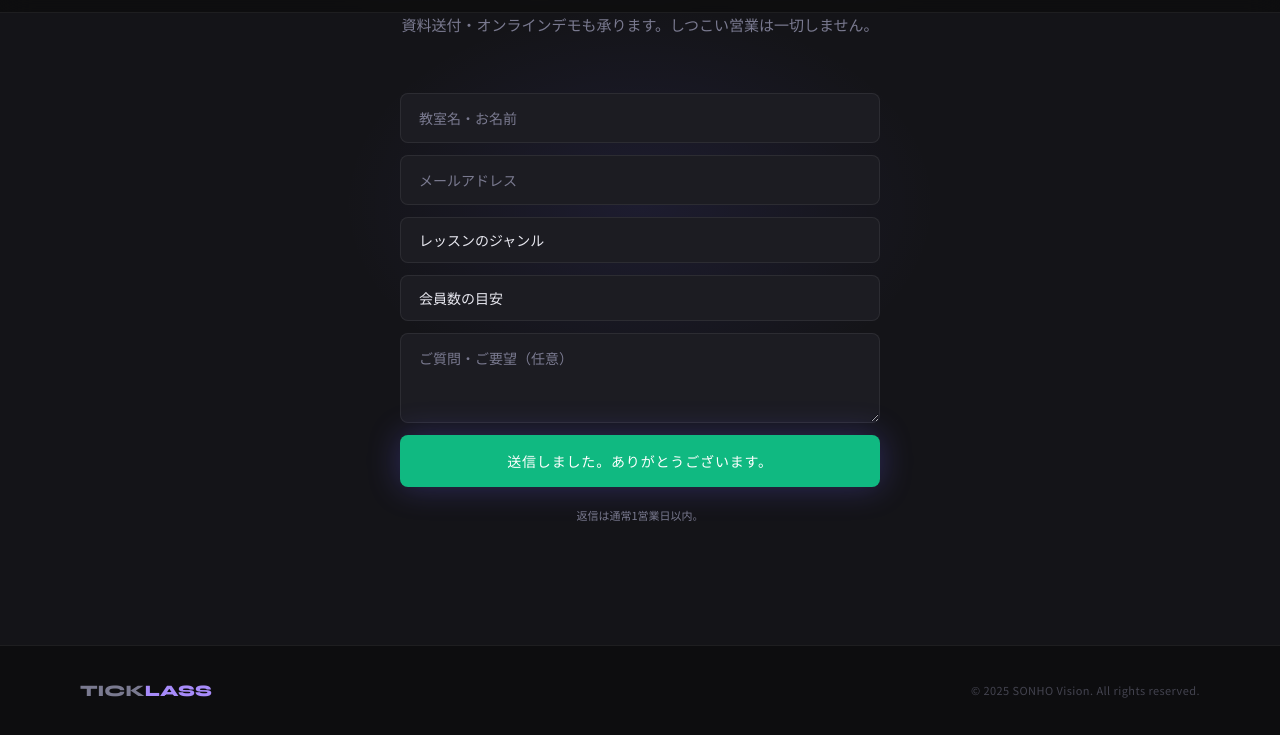
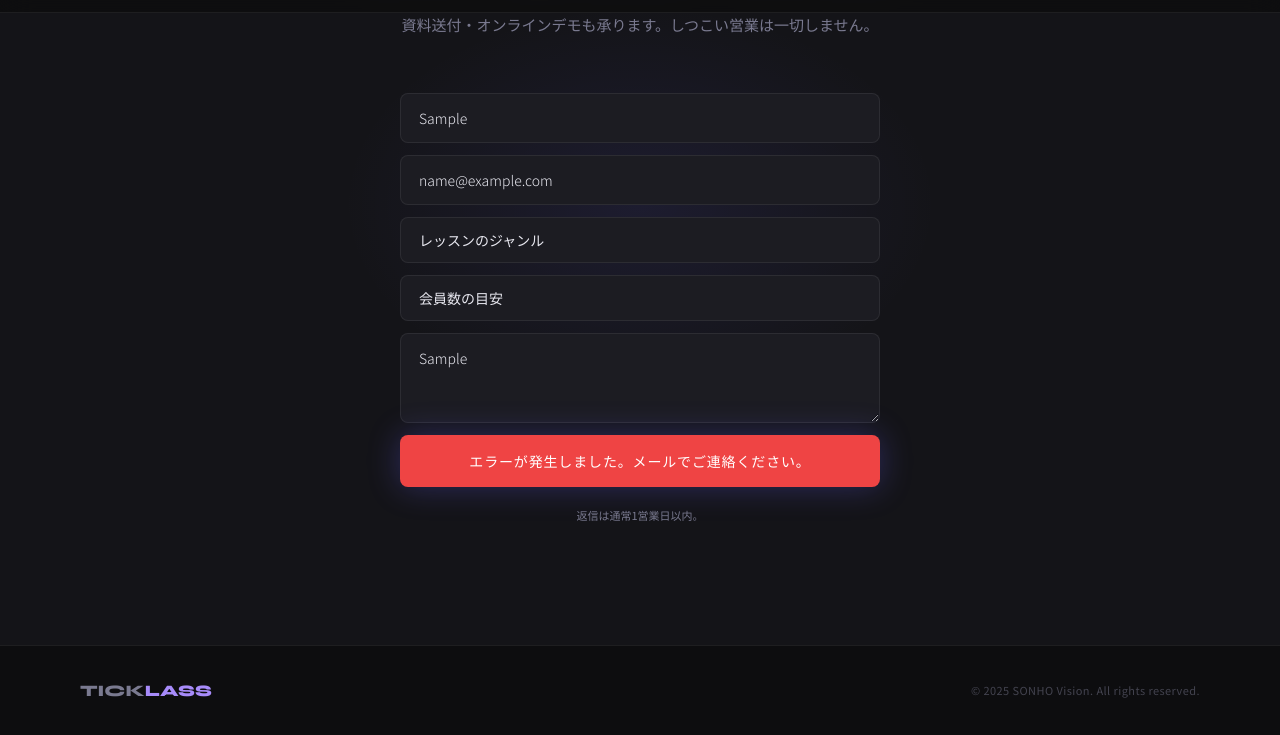
Before and after one commit to sonhovision/ticklass-lp, a plain HTML site: page index.html in a window 1280 px wide. Both pictures are taken after typing "Sample", "name@example.com", "Sample" into the empty fields and a click on the button "無料相談を申し込む →". Shown: the part 4392-5127 px from the top of the page. Drawn offline with Linux system fonts and the light colour scheme; no server answers.

Commit message:
Update index.html

```diff
--- a/index.html
+++ b/index.html
@@ -501,24 +501,39 @@ footer{background:var(--bg);border-top:1px solid var(--border);padding:32px 80px
 </footer>
 
 <script>
-function handleSubmit(e){
+const GAS_URL = "https://script.google.com/macros/s/AKfycbxJOnbSagpmTWR-atgY3-PIMWtQ9MCjiJ0B6RtBbQNbhP-AZzHcDYi6JhWC8M3I-MeG/exec";
+
+function handleSubmit(e) {
   e.preventDefault();
-  const btn=e.target.querySelector('.cta-submit');
-  btn.textContent='送信しました。ありがとうございます。';
-  btn.style.background='#10b981';
-  btn.disabled=true;
-  e.target.reset();
+  const btn = e.target.querySelector('.cta-submit');
+  const inputs = e.target.querySelectorAll('input, select, textarea');
+
+  btn.textContent = '送信中...';
+  btn.disabled = true;
+
+  const data = {
+    name:    inputs[0].value,
+    email:   inputs[1].value,
+    genre:   inputs[2].value,
+    members: inputs[3].value,
+    message: inputs[4].value,
+  };
+
+  fetch(GAS_URL, {
+    method: 'POST',
+    body: JSON.stringify(data),
+  })
+  .then(() => {
+    btn.textContent = '送信しました。ありがとうございます。';
+    btn.style.background = '#10b981';
+    e.target.reset();
+  })
+  .catch(() => {
+    btn.textContent = 'エラーが発生しました。メールでご連絡ください。';
+    btn.style.background = '#ef4444';
+    btn.disabled = false;
+  });
 }
-const obs=new IntersectionObserver(entries=>{
-  entries.forEach(el=>{
-    if(el.isIntersecting){el.target.style.opacity='1';el.target.style.transform='none';}
-  });
-},{threshold:0.12});
-document.querySelectorAll('.pain-card,.feat-item,.cost-card,.flow-step').forEach(el=>{
-  el.style.opacity='0';el.style.transform='translateY(16px)';
-  el.style.transition='opacity 0.5s ease,transform 0.5s ease';
-  obs.observe(el);
-});
 </script>
 </body>
 </html>
```
